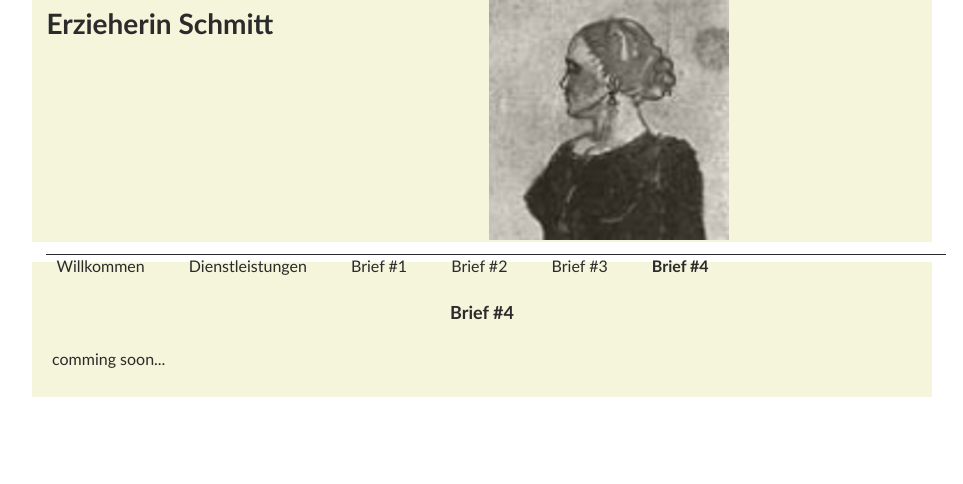
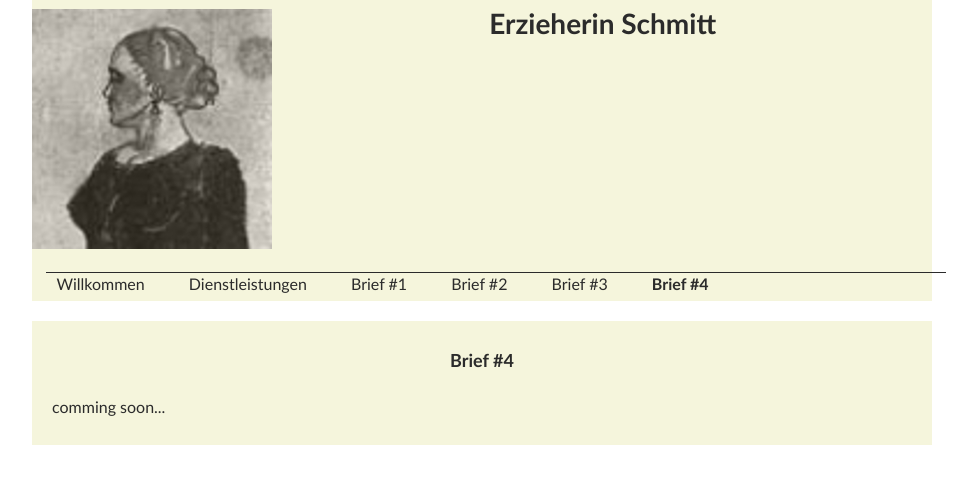
Before and after one commit to richardtraindl/tierarztpraxis-kaiserstrasse.at, a Jekyll site: the page built from xyz123/Schmitt/brief4.html, in a window 1280 px wide. Shown: the top 484 px of the page, without its empty margins (158-1121 px from the left). Built offline with Jekyll 4.4.1, drawn with Linux system fonts in a browser that asks for light colours.

Commit message:
customize

```diff
--- a/_includes/guest.html
+++ b/_includes/guest.html
@@ -1,5 +1,5 @@
 
-        <header class="section group>
+        <header class="section group">
             <div class="col span_6_of_12">
                 <!-- div style="display: flex; align-items: center; justify-content: center; background-color: gray; max-height: 240px; min-height: 160px;" -->
                         <a href="index.html"><img src="/img2/logo.jpg" alt="Logo"></a>
```
